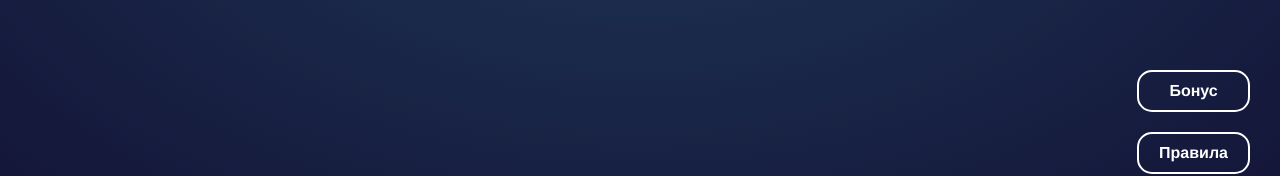
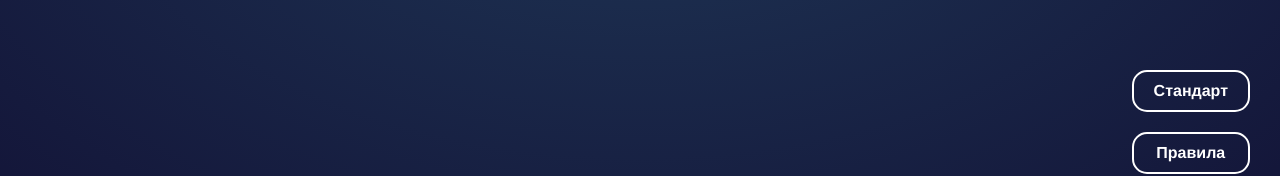
Before and after one commit to DanilovOV/Rock-Paper-Scissors, a Vue app: page / in a window 1280 px wide. Shown: the part 596-772 px from the top of the page. Built offline with nearby package versions, Linux system fonts and the light colour scheme.

Commit message:
add score saving

```diff
--- a/src/App.vue
+++ b/src/App.vue
@@ -1,16 +1,36 @@
 <script setup lang="ts">
 import TheAside from './components/TheAside.vue'
 import TheHeader from './components/TheHeader.vue'
-import { ref } from 'vue'
+import { onMounted, ref } from 'vue'
 
+const gameMode = ref<GameMode>('standart')
 const score = ref<number>(0)
+
+const getScore = (): number => {
+	return Number(localStorage.getItem('rps-score')) | 0
+}
+
+const setScore = (newScore: number) => {
+	localStorage.setItem('rps-score', String(newScore))
+	score.value = newScore
+}
+
+const changeMode = () => {
+	gameMode.value = gameMode.value === 'standart' ? 'bonus' : 'standart'
+	setScore(0)
+}
+
+onMounted(() => {
+	score.value = getScore()
+})
 </script>
 
 <template>
 	<div class="wrapper">
 		<div class="container">
-			<TheHeader :score="score" :mode="'bonus'" />
-			<TheAside />
+			<TheHeader :score="score" :mode="gameMode" />
+
+			<TheAside :mode="gameMode" @change-mode="changeMode" />
 		</div>
 	</div>
 </template>
--- a/src/components/TheAside.vue
+++ b/src/components/TheAside.vue
@@ -1,10 +1,16 @@
 <script setup lang="ts">
 import AppButton from './AppButton.vue'
+const props = defineProps<{ mode: GameMode }>()
+const emits = defineEmits<{
+	changeMode: []
+}>()
 </script>
 
 <template>
 	<aside class="aside">
-		<AppButton>Бонус</AppButton>
+		<AppButton @click="emits('changeMode')">{{
+			props.mode === 'standart' ? 'Стандарт' : 'Бонус'
+		}}</AppButton>
 		<AppButton>Правила</AppButton>
 	</aside>
 </template>
--- a/src/components/TheHeader.vue
+++ b/src/components/TheHeader.vue
@@ -2,14 +2,10 @@
 import bonusLogo from '@/assets/icons/logo-bonus.svg'
 import logo from '@/assets/icons/logo.svg'
 
-export interface Props {
+const props = defineProps<{
 	score: number
-	mode?: 'standart' | 'bonus'
-}
-
-const props = withDefaults(defineProps<Props>(), {
-	mode: 'standart',
-})
+	mode: GameMode
+}>()
 </script>
 
 <template>
--- /dev/null
+++ b/src/global.types.ts
@@ -0,0 +1 @@
+type GameMode = 'standart' | 'bonus'
```
